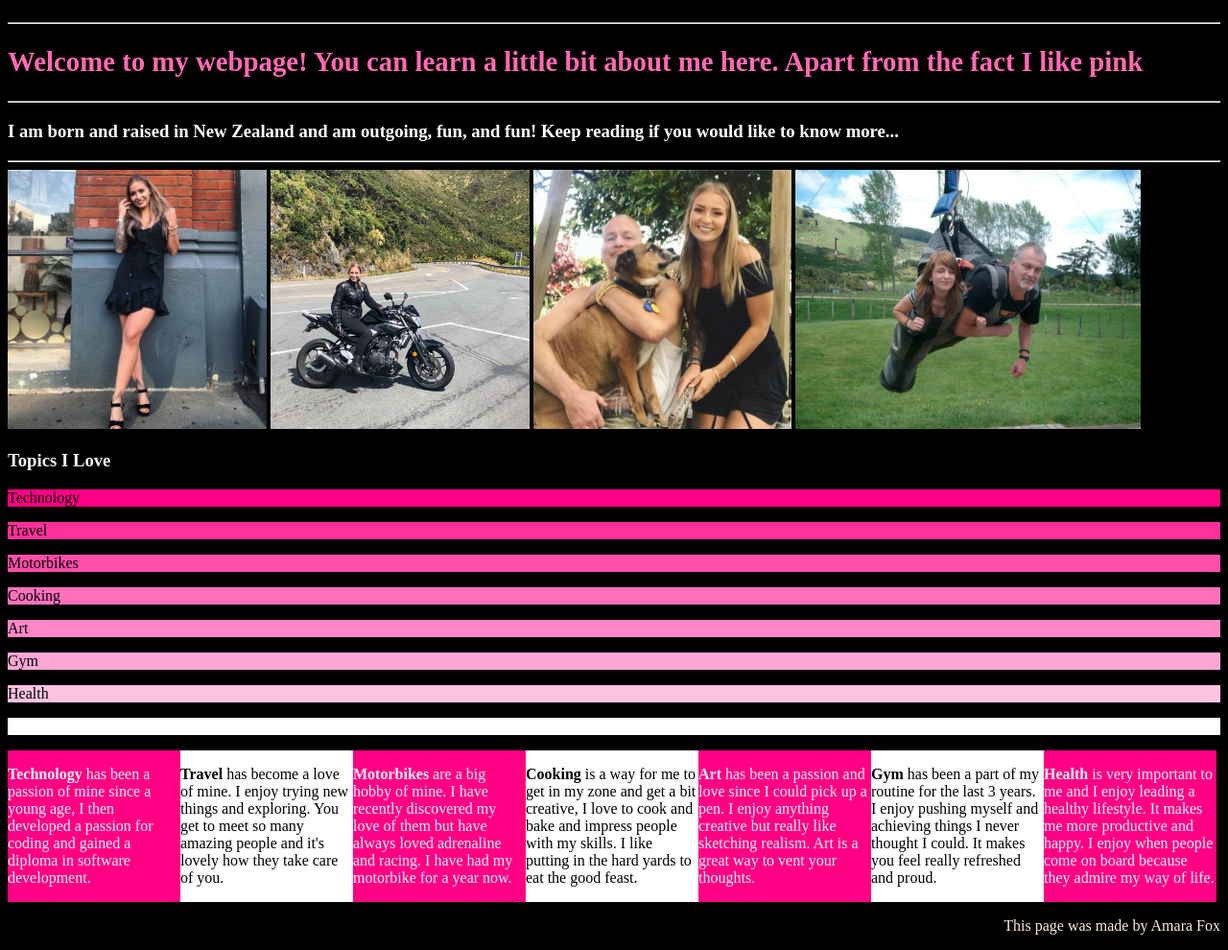
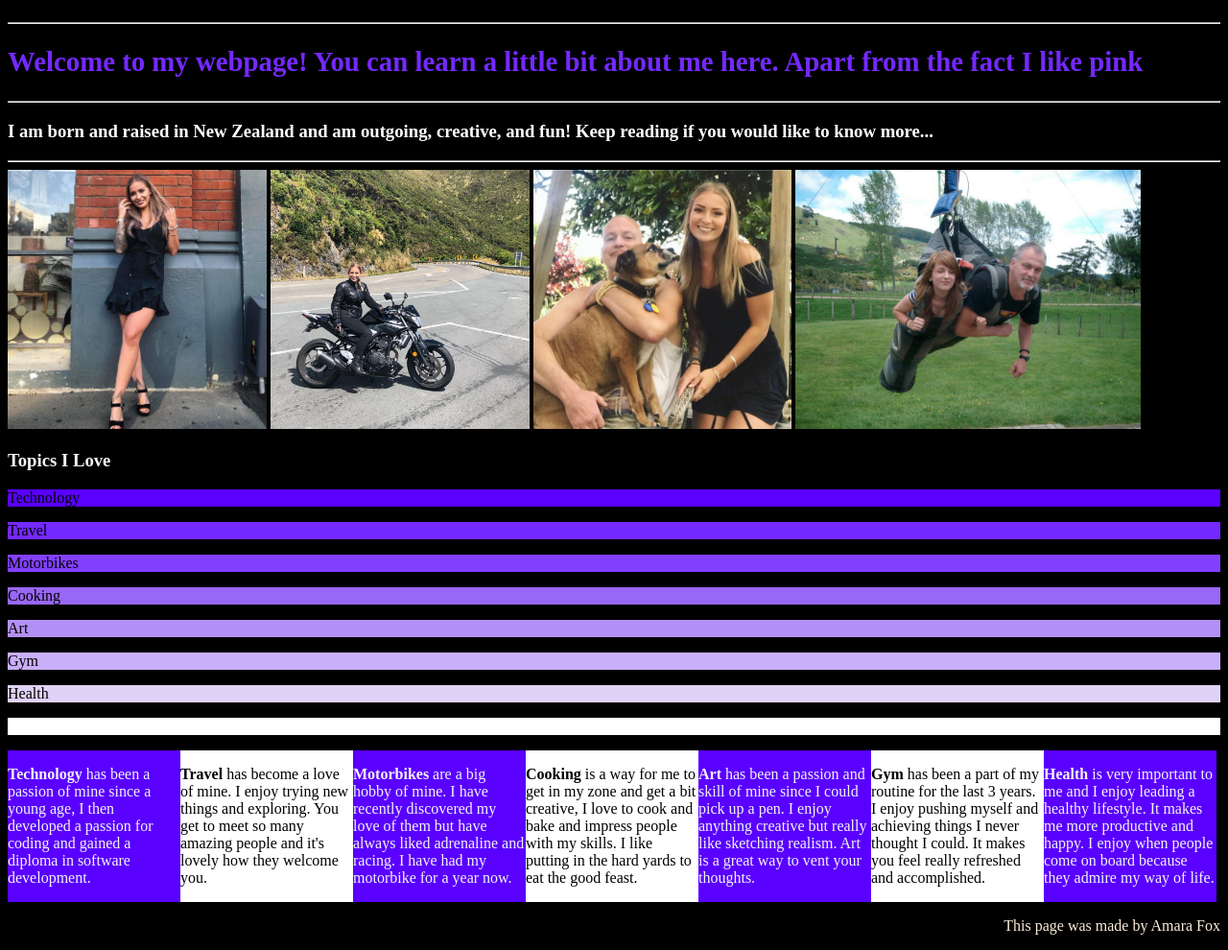
Before and after one commit to AlexB52/amara-website, a plain HTML site: page index.html in a window 1280 px wide. Shown: the part 87-1077 px from the top of the page at 96% size. Drawn offline with Linux system fonts and the light colour scheme.

Commit message:
Add files via upload

```diff
--- a/index.html
+++ b/index.html
@@ -17,7 +17,7 @@
                 }
                 #first-float {
                     color:whitesmoke;
-                    background-color:#ff0084;
+                    background-color:#5900ff;
                     width:180px;
                     float:left;
                 }
@@ -29,7 +29,7 @@
                 }
                 #third-float {
                     color:whitesmoke;
-                    background-color:#ff0084;
+                    background-color:#5900ff;
                     width:180px;
                     float:left;
                 }
@@ -41,7 +41,7 @@
                 }
                 #fifth-float {
                     color:whitesmoke;
-                    background-color:#ff0084;
+                    background-color:#5900ff;
                     width:180px;
                     float:left;
                 }
@@ -53,7 +53,7 @@
                 }
                 #seventh-float {
                     color:whitesmoke;
-                    background-color:#ff0084;
+                    background-color:#5900ff;
                     width:180px;
                     float:left;
                 }
@@ -70,11 +70,11 @@
     <body>
 
 
-        <h1 style = "color:lightpink; font-size:350%">The Page of <u><i>Amara</i></u> </h1>
+        <h1 style = "color:#c9affa; font-size:350%">The Page of <u><i>Amara</i></u> </h1>
         <hr>
-        <h2 style = "color:hotpink; font-size: 180%">Welcome to<strong> my </strong>webpage! You can learn a little bit about me here. Apart from the fact I like pink</h2>
+        <h2 style = "color:#7429ff; font-size: 180%">Welcome to<strong> my </strong>webpage! You can learn a little bit about me here. Apart from the fact I like pink</h2>
         <hr>
-        <h3 style = "color:white"> I am born and raised in New Zealand and am outgoing, fun, and fun! Keep reading if you would like to know more...</h3>
+        <h3 style = "color:white"> I am born and raised in New Zealand and am outgoing, creative, and fun! Keep reading if you would like to know more...</h3>
         <hr>
 
         <img src="brickwallpic.jpg" height = "270">
@@ -84,13 +84,13 @@
 
         <h3 style ="color:whitesmoke">Topics I Love</h3>
 
-        <p style="background-color: #ff0084">Technology</p>
-        <p style="background-color: #ff309b">Travel</p>
-        <p style="background-color: #ff4da9">Motorbikes</p>
-        <p style="background-color: #ff70ba">Cooking</p>
-        <p style="background-color: #ff87c5">Art </p>
-        <p style="background-color: #ffa6d4">Gym </p>
-        <p style="background-color: #fcc2e0">Health </p>
+        <p style="background-color: #5900ff">Technology</p>
+        <p style="background-color: #7429ff">Travel</p>
+        <p style="background-color: #8340ff">Motorbikes</p>
+        <p style="background-color: #9867f5">Cooking</p>
+        <p style="background-color: #b390f5">Art </p>
+        <p style="background-color: #c9affa">Gym </p>
+        <p style="background-color: #dfd2f7">Health </p>
         <p style = "background-color: white; color: white"> .
         </p>
 
@@ -99,19 +99,19 @@
             <p> <b>Technology</b> has been a passion of mine since a young age, I then developed a passion for coding and gained a diploma in software development. </p>
         </div>
         <div id ="second-float">
-            <p><b>Travel</b> has become a love of mine. I enjoy trying new things and exploring. You get to meet so many amazing people and it's lovely how they take care of you. </p>
+            <p><b>Travel</b> has become a love of mine. I enjoy trying new things and exploring. You get to meet so many amazing people and it's lovely how they welcome you. </p>
         </div>
         <div id ="third-float">
-            <p> <b>Motorbikes</b> are a big hobby of mine. I have recently discovered my love of them but have always loved adrenaline and racing. I have had my motorbike for a year now. </p>
+            <p> <b>Motorbikes</b> are a big hobby of mine. I have recently discovered my love of them but have always liked adrenaline and racing. I have had my motorbike for a year now. </p>
         </div>
         <div id ="fourth-float">
             <p> <b>Cooking</b> is a way for me to get in my zone and get a bit creative, I love to cook and bake and impress people with my skills. I like putting in the hard yards to eat the good feast. </p>
         </div>
         <div id ="fifth-float">
-            <p> <b>Art</b> has been a passion and love since I could pick up a pen. I enjoy anything creative but really like sketching realism. Art is a great way to vent your thoughts. </p>
+            <p> <b>Art</b> has been a passion and skill of mine since I could pick up a pen. I enjoy anything creative but really like sketching realism. Art is a great way to vent your thoughts. </p>
         </div>
         <div id ="sixth-float">
-            <p> <b>Gym</b> has been a part of my routine for the last 3 years. I enjoy pushing myself and achieving things I never thought I could. It makes you feel really refreshed and proud. </p>
+            <p> <b>Gym</b> has been a part of my routine for the last 3 years. I enjoy pushing myself and achieving things I never thought I could. It makes you feel really refreshed and accomplished. </p>
         </div>
         <div id ="seventh-float">
             <p> <b>Health</b> is very important to me and I enjoy leading a healthy lifestyle. It makes me more productive and happy. I enjoy when people come on board because they admire my way of life. </p>
```
